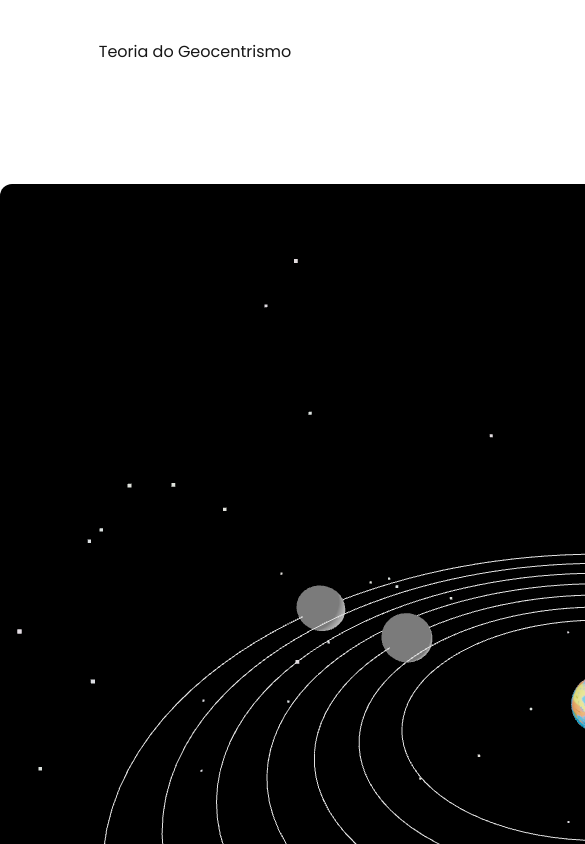
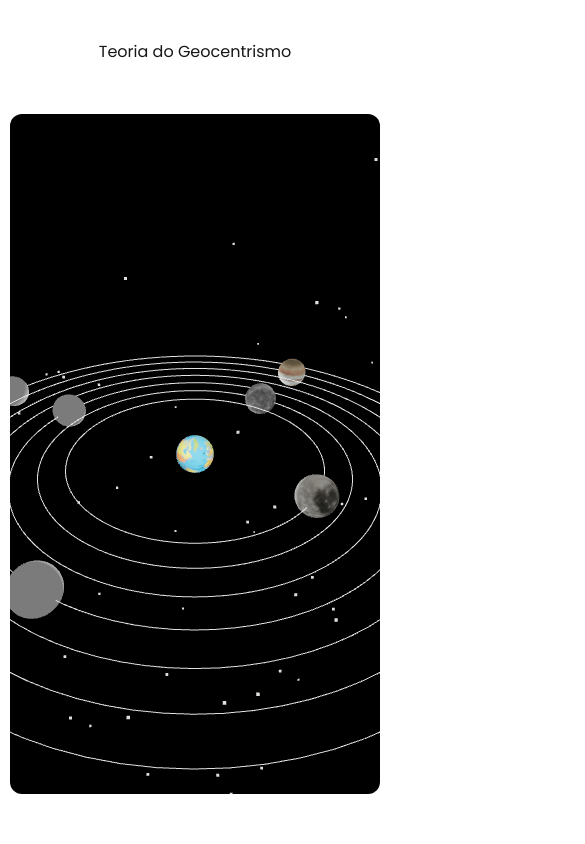
Before and after one commit to JoaoPauloQC/Cinematic, a Next.js app: page /Geocentrism in a window 390 px wide. Shown: the top 844 px of the page, 585 px wide, since content can reach past the window. Built offline with nearby package versions, Linux system fonts and the light colour scheme.

Commit message:
feat: heliocentrism

```diff
--- a/css/main.css
+++ b/css/main.css
@@ -163,9 +163,50 @@
   width: 1200px;
   height: 1200px;
 }
+@media screen and (max-width: 400px) {
+  .geocentrism__Canva {
+    width: 350px;
+    height: 700px;
+    justify-self: center;
+  }
+}
+@media screen and (max-width: 767px) {
+  .geocentrism__Canva {
+    width: 100%;
+    padding: 10px;
+    height: 700px;
+    justify-self: center;
+  }
+}
+
+.heliocentrism__Canva {
+  width: 1200px;
+  height: 1200px;
+}
+@media screen and (max-width: 400px) {
+  .heliocentrism__Canva {
+    width: 350px;
+    height: 700px;
+    justify-self: center;
+  }
+}
+@media screen and (max-width: 767px) {
+  .heliocentrism__Canva {
+    width: 100%;
+    padding: 10px;
+    height: 700px;
+    justify-self: center;
+  }
+}
 
 .movements__card {
   transition: 0.5s ease-out;
+}
+@media screen and (max-width: 767px) {
+  .movements__card__container {
+    display: flex;
+    justify-content: center;
+  }
 }
 
 .movements__card__area {
--- a/sass/Geocentrism/geocentrism.scss
+++ /dev/null
@@ -1,6 +0,0 @@
-.geocentrism{
-    &__Canva{
-        width: 1200px;
-        height: 1200px;
-    }
-}
--- a/sass/generics/generics.scss
+++ b/sass/generics/generics.scss
@@ -1,3 +1,7 @@
+$mobile: 767px;
+$iphone : 400px;
+
+
 .wrapper{
     max-width: 1200px;
     margin-left: auto;
@@ -7,3 +11,11 @@
     width: 500px;
     height: 500px;
 }
+
+@mixin responsive ($width) {
+
+    @media screen and (max-width: $width) {
+        @content
+    }
+
+}
--- a/sass/home/home.scss
+++ b/sass/home/home.scss
@@ -1,6 +1,14 @@
+@use '../generics/generics.scss' as gen;
+
 .movements{
     &__card{
         transition: 0.5s ease-out;
+        &__container{
+        @include gen.responsive(gen.$mobile){
+            display: flex;
+            justify-content: center;
+        }
+    }
+    }
 
-    }
 }
--- a/sass/main.scss
+++ b/sass/main.scss
@@ -5,6 +5,7 @@
 @use "GalileuAndAristoles/galileu.scss";
 @use "GalileuAndAristoles/aristoteles.scss";
 @use "GalileuAndAristoles/galileuandaristoteles.scss";
-@use "Geocentrism/geocentrism.scss";
+@use "Geocentrism&Heliocentrism/geocentrism.scss";
+@use "Geocentrism&Heliocentrism/heliocentrism.scss";
 @use "home/home.scss";
-@use "components/cards.scss"
+@use "components/cards.scss";
--- a/src/Components/HomeContent.tsx
+++ b/src/Components/HomeContent.tsx
@@ -4,7 +4,7 @@ import Link from "next/link";
 export default function HomeContent (){
     return (
         <div className="Home__Content pt-20 fade-in-2s opacity-0">
-            <div className="Poppins  ">
+            <div className="Poppins max-md:text-center ">
                 <h1 className="text-4xl">Olá!</h1>
                 <h2 className="text-lg">Seja bem vindo ao Central Física</h2>
             </div>
--- a/src/Components/Planets.tsx
+++ b/src/Components/Planets.tsx
@@ -52,6 +52,7 @@ export const Planet = ({args,position,texture}: Props) =>{
 }
 
 type PlanetsProps = {
+    args?: [radius: number, width: number, h: number],
     position? : [x: number, y: number, z: number],
 }
 
@@ -73,10 +74,10 @@ export const Jupiter = ({position}: PlanetsProps) =>{
 
 }
 
-export const Moon = ({position}: PlanetsProps) =>{
+export const Moon = ({args,position}: PlanetsProps) =>{
 
     return (
-        <Planet args={[0.75,64,32]} position={position} texture={moonTextureImg}>
+        <Planet args={args? args : [0.75,64,32]} position={position} texture={moonTextureImg}>
         </Planet>
     )
 
--- a/src/data.ts
+++ b/src/data.ts
@@ -28,8 +28,15 @@ const Geocentrism : Sections = {
     description: "O que foi o geocentrismo?",
 }
 
+const Heliocentrism : Sections = {
+    name: "Heliocentrismo",
+    path: "/Heliocentrism",
+    description: "O que foi o Heliocentrismo?",
+}
+
 export const allsections: Sections[] = []
 allsections.push(MRU)
 allsections.push(MUV)
 allsections.push(GalileuVSAristoteles)
 allsections.push(Geocentrism)
+allsections.push(Heliocentrism)
```
Also changed, not shown: 1 other file (tests, documents, lock files or other folders).
